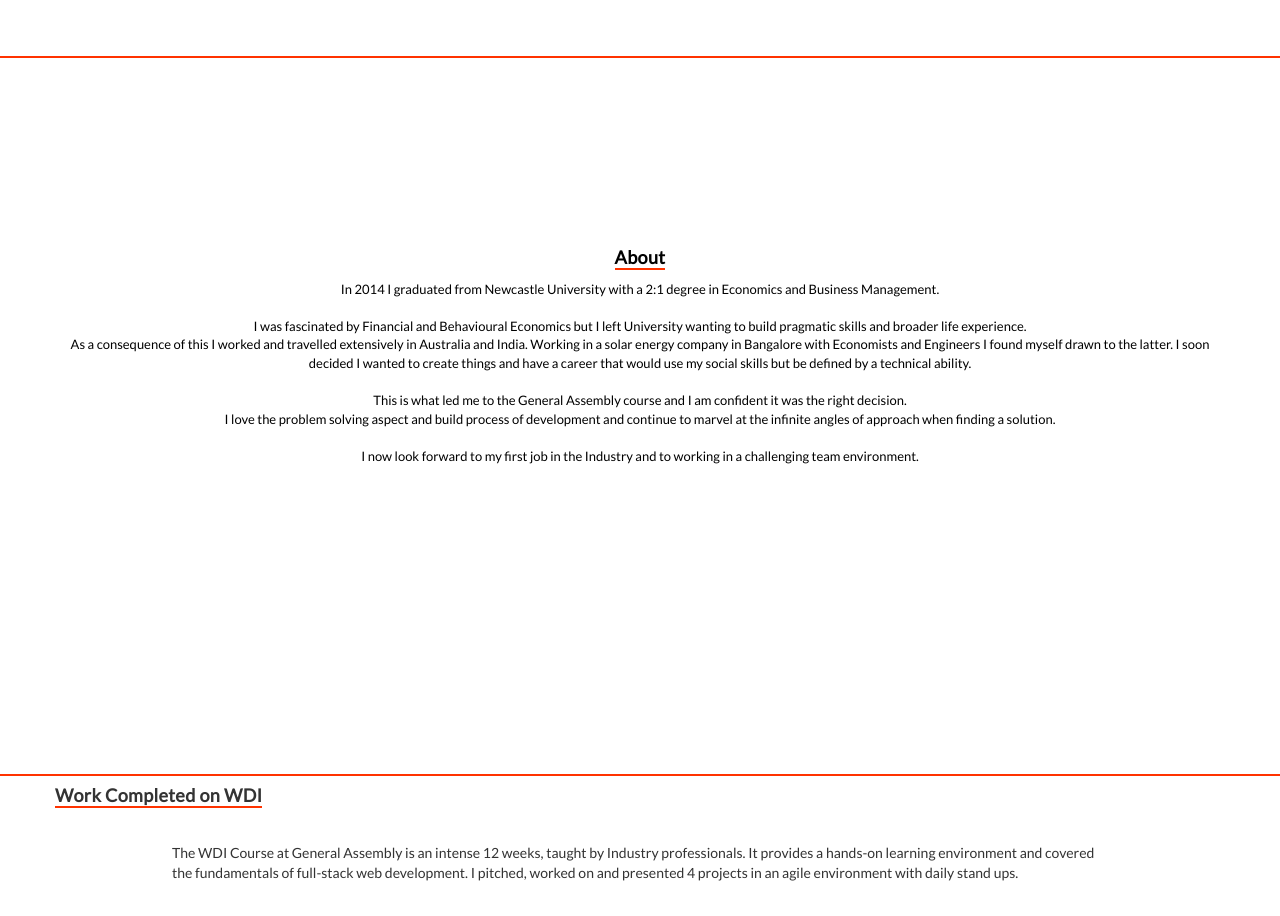
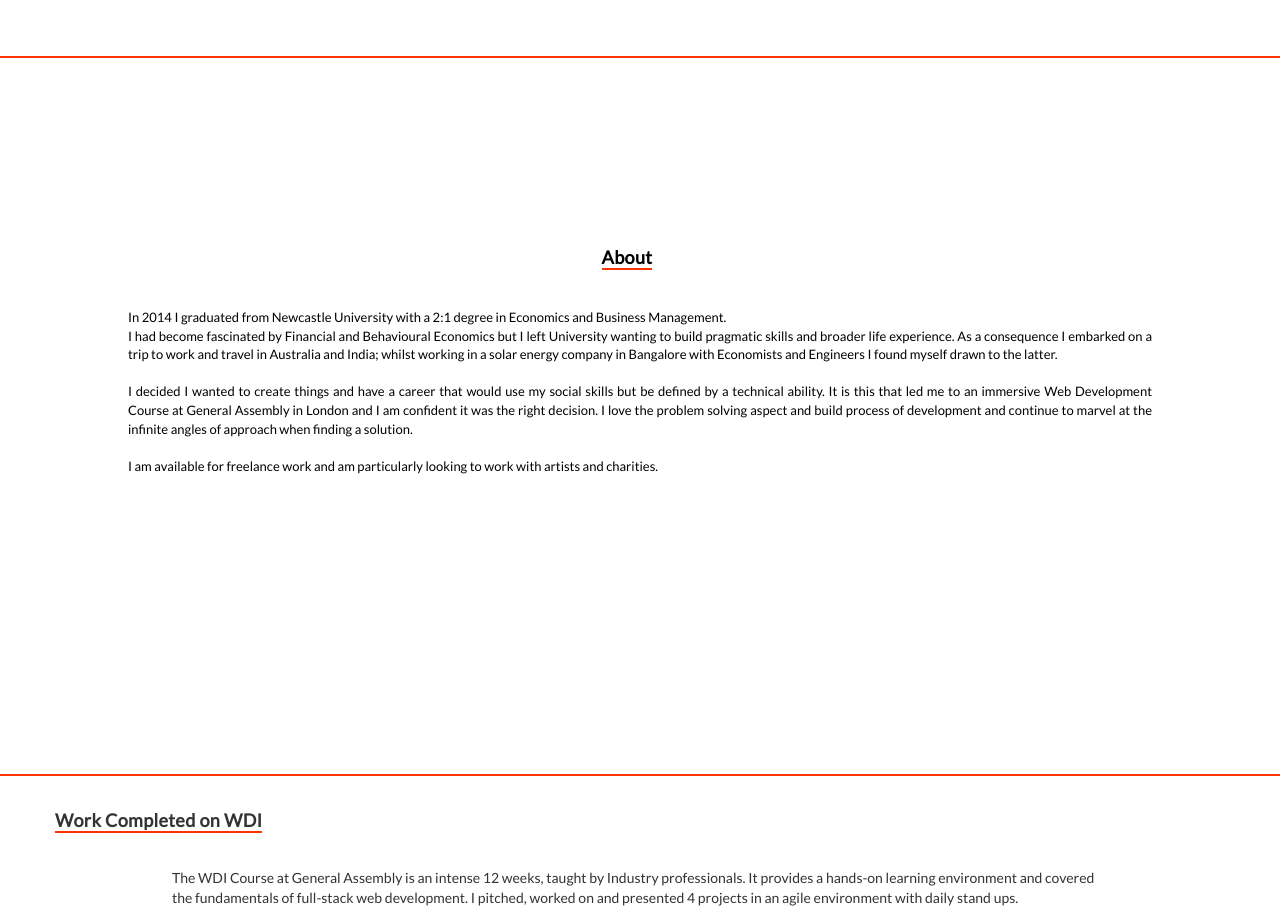
Before and after one commit to beruti/beruti.github.io, a Jekyll site: the page index.html, which Jekyll copies as it is, in a window 1280 px wide. Shown: the part 1024-1940 px from the top of the page. Built offline with Jekyll 4.4.1, drawn with Linux system fonts in a browser that asks for light colours; grey boxes are pictures that could not be loaded.

Commit message:
about update for employment status

```diff
--- a/css/main.css
+++ b/css/main.css
@@ -348,7 +348,7 @@ border-bottom: 2px solid #f30;*/
 }
 
 #wdiSubtitle{
-  margin-bottom: 3%;
+  margin: 3% 0%;
 }
 
 /* -----------------*/
@@ -378,16 +378,22 @@ border-bottom: 2px solid #f30;*/
   font-family: 'Lato', Helvetica,Arial,sans-serif;
 }
 
-#longIntroParagraph{
+#aboutMe{
   font-size: 13px;
   color: #000000;
-  text-align: center;
+  text-align: justify;
   font-family: 'Lato', Helvetica,Arial,sans-serif;
 /*  background-color: #009FE3;
 */  height: 720px;
   position: static;
   border-bottom: 2px solid #f30;
   border-top:2px solid #f30;
+}
+
+#aboutMeTitle{
+  text-align: center;
+  margin-left: 47%;
+  margin-bottom: 3%;
 }
 
 #longIntroSubDiv{
@@ -398,7 +404,7 @@ border-bottom: 2px solid #f30;*/
 /*About Paragraph*/
 
 #aboutParagraph{
-  margin: 0 4%;
+  margin: 0 10%;
 }
 
 /* INDEX PAGE SOCIAL LINKS */
--- a/index.html
+++ b/index.html
@@ -27,7 +27,7 @@
   </div>
   <div id="subtitle_links">
     <ul class="subtitle_list">
-      <li><a href="#longIntroParagraph">About</a></li>
+      <li><a href="#aboutMe">About</a></li>
       <li><a href="#portfolio">Work</a></li>
       <li><a href="#contact">Contact</a></li>
       <!-- <li><a href="/skills.html">Skills</a></li> -->
@@ -38,13 +38,13 @@
   </div>
 </div>
 <!-- ******************************************* -->
-<div id="longIntroParagraph">
+<div id="aboutMe">
   <a name="longIntroParagraph"></a>
   <div id="longIntroSubDiv">
-    <h4 class="portfolio_subtitle">About</h4>
-      <p id="aboutParagraph">In 2014 I graduated from Newcastle University with a 2:1 degree in Economics and Business Management. <br><br> I was fascinated by Financial and Behavioural Economics but I left University wanting to build pragmatic skills and broader life experience.<br>
-      As a consequence of this I worked and travelled extensively in Australia and India. Working in a solar energy company in Bangalore with Economists and Engineers I found myself drawn to the latter. I soon decided I wanted to create things and have a career that would use my social skills but be defined by a technical ability. <br><br>
-      This is what led me to the General Assembly course and I am confident it was the right decision. <br>I love the problem solving aspect and build process of development and continue to marvel at the infinite angles of approach when finding a solution. <br><br> I now look forward to my first job in the Industry and to working in a challenging team environment.</p>
+    <h4 class="portfolio_subtitle" id="aboutMeTitle">About</h4>
+      <p id="aboutParagraph">In 2014 I graduated from Newcastle University with a 2:1 degree in Economics and Business Management.<br>I had become fascinated by Financial and Behavioural Economics but I left University wanting to build pragmatic skills and broader life experience. As a consequence I embarked on a trip to work and travel in Australia and India; whilst working in a solar energy company in Bangalore with Economists and Engineers I found myself drawn to the latter.<br><br>
+      I decided I wanted to create things and have a career that would use my social skills but be defined by a technical ability. It is this that led me to an immersive Web Development Course at General Assembly in London and I am confident it was the right decision. I love the problem solving aspect and build process of development and continue to marvel at the infinite angles of approach when finding a solution. <br><br>
+      I am available for freelance work and am particularly looking to work with artists and charities.</p>
   </div>
 </div>
   <!-- portfolio begins-->
```
Also changed, not shown: 6 other files.
